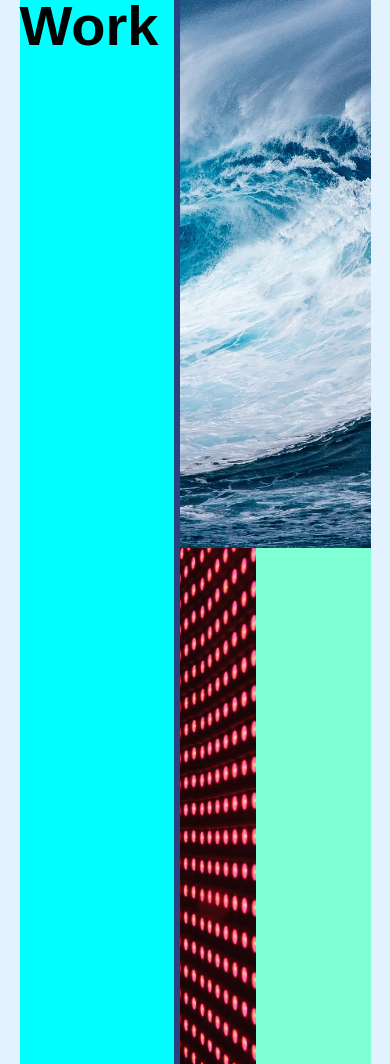
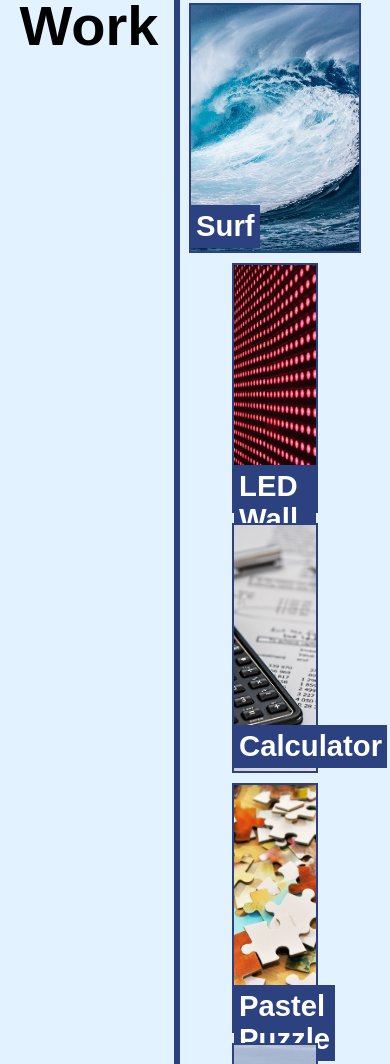
Before and after one commit to migavg/challenge-2, a plain HTML site: page index.html in a window 390 px wide. Shown: the part 3114-4178 px from the top of the page. Drawn offline with Linux system fonts and the light colour scheme.

Commit message:
finally got the flexbox items to line up somewhat properly, page still needs to be responsive while resizing browser

```diff
--- a/assets/style.css
+++ b/assets/style.css
@@ -94,7 +94,6 @@ nav {
     margin-left:auto;
     margin-right: auto;
     max-width: 90%;
-    background-color: #2b4180;
 }
 
 
@@ -116,63 +115,69 @@ nav {
     font-size: 350%;
     padding-right: 15px;
     flex: 0 1 25%;
-    background-color: aqua;
+
 }
 /* Drills into the div tags */
 .infoContainer > div {
     width: 70%;
-    background-color: aquamarine;
 }
 /* selects all the p elements */
 .infoContainer p {
     max-width: 100%;
     padding: 25px 0 25px 0;
 }
-
+/* images on the work section  */
 .surfReport {
     background-image: url(../assets/images/wave-gf1278a231_1920.jpg);
-    height: 250px;
-    width: 100%;
-    background-size: cover;
-    background-position: center;
 }
 .ledWall {
     background-image: url(../assets/images/structure-g5cac55ade_1920.jpg);
-    height: 250px;
-    width: 40%;
-    background-size: cover;
-    background-position: center;
 }
 .calculator {
     background-image: url(../assets/images/calculator-gae8b618d8_1920.jpg);
-    height: 250px;
-    width: 40%;
-    background-size: cover;
-    background-position: center;
     }
 .puzzle {
     background-image: url(../assets/images/puzzle-pieces-g1fd055dfc_1920.jpg);
-    height: 250px;
-    width: 40%;
-    background-size: cover;
-    background-position: center;
 }
 .run {
     background-image: url(../assets/images/dog-gbd7d6804b_1920.jpg);
+    }
+
+/* work section container, technically where the flex-container keeps the images aligned */
+.imageContainer {
+    display: flex;
+    flex-wrap: wrap;
+    justify-content: center;
+    width: auto;
+}
+/* my items for the container  */
+.imagesForFlex {
     height: 250px;
-    width: 40%;
+    width: 45%;
     background-size: cover;
     background-position: center;
-    }
-.imageContainer {
-    display: flex;
-    height: 550px;
-    justify-content: space-around;
+    border: 2px solid #2b4180;
+    margin: 5px;
+}
+.imagesForFlexMain {
+    height: 250px;
+    width: 90%;
+    background-size: cover;
+    background-position: center;
+    border: 2px solid #2b4180;
+    margin: 5px;
+
 }
 
-.imageContainerSubImages {
-    display: flex;
-    justify-content: space-around;
+/* text of the images  */
+.imageText {
+    color:#ffffff;
+    background-color: #2b4180;
+    font-size: 25px;
+    float: left;
+    margin-top: 200px;
+    padding: 5px;
+
 }
 
 /* Flex-box that selects the address tag */
--- a/index.html
+++ b/index.html
@@ -49,21 +49,35 @@
             </div>
     </section>
 
-
-
-
-
-
-
-
+        <!-- Placeholder images, image links redirect to different websites. Since I have yet to build an application. -->
     <section class="infoContainer" id="work">
         <h2>Work</h2>
-        <div>
-            <a href="https://www.google.com/" class="surfReport imageContainer"> </a>
-            <a href="https://www.google.com/" class="ledWall imageContainer"> </a>
-            <a href="https://www.google.com/" class="calculator imageContainer"> </a>
-            <a href="https://www.google.com/" class="puzzle imageContainer"> </a>
-            <a href="https://www.google.com/" class="run imageContainer"> </a>
+        <div class="imageContainer">
+            <a href="https://www.google.com/" class="surfReport imagesForFlexMain">
+                <span class="imageText">
+                    <h3>Surf</h3>
+                </span>
+            </a>
+            <a href="https://www.google.com/" class="ledWall imagesForFlex">
+                <span class="imageText">
+                    <h3>LED Wall</h3>
+                </span>
+            </a>
+            <a href="https://www.google.com/" class="calculator imagesForFlex">
+                <span class="imageText">
+                    <h3>Calculator</h3>
+                </span>
+            </a>
+            <a href="https://www.google.com/" class="puzzle imagesForFlex">
+                <span class="imageText">
+                    <h3>Pastel Puzzle</h3>
+                </span>
+            </a>
+            <a href="https://www.google.com/" class="run imagesForFlex">
+                <span class="imageText">
+                    <h3>Run Buddy</h3>
+                </span>
+            </a>
 
 
 
@@ -71,13 +85,6 @@
 
 
     </section>
-
-
-
-
-
-
-
 
     <section class="infoContainer contactBar" id="contactMe">
         <h2>Contact Me</h2>
```
